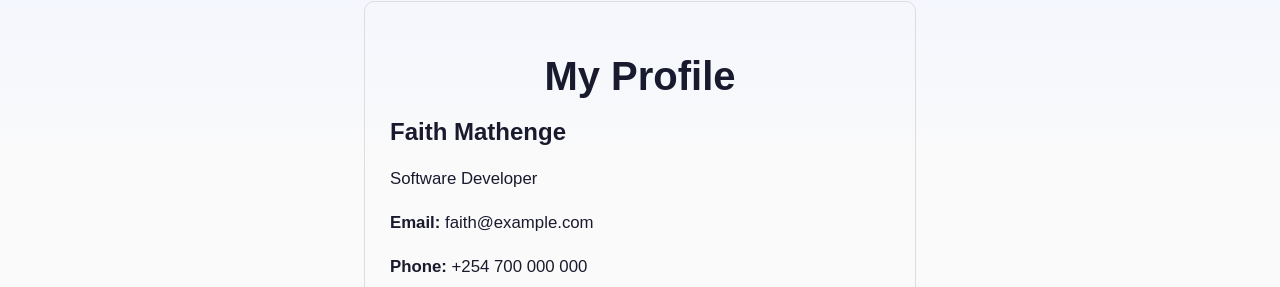
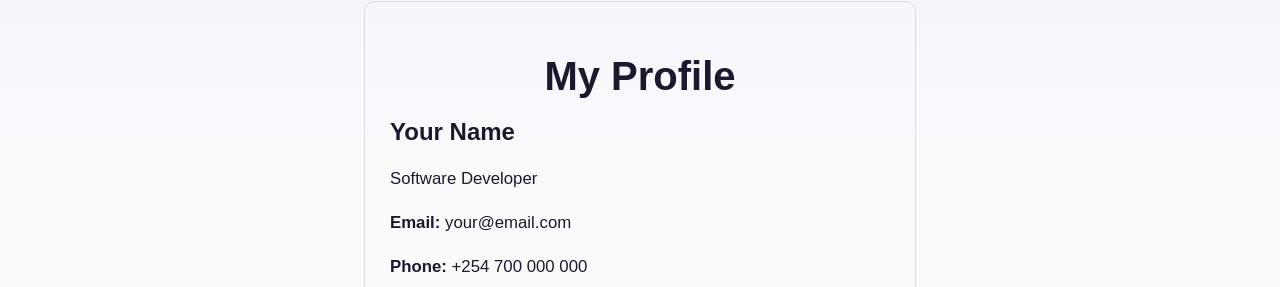
Before and after one commit to gladysmwake/Portfolio-Group3, a React (Vite) app: page /profile in a window 1280 px wide. Shown: the part 130-417 px from the top of the page. Built offline with nearby package versions, Linux system fonts and the light colour scheme.

Commit message:
POR-1 Profile

```diff
--- a/src/pages/Profile.jsx
+++ b/src/pages/Profile.jsx
@@ -1,29 +1,23 @@
 function Profile() {
   return (
-    <div
-      style={{
-        maxWidth: "500px",
-        margin: "40px auto",
-        padding: "25px",
-        border: "1px solid #ddd",
-        borderRadius: "10px",
-        fontFamily: "Arial",
-      }}
-    >
+    <div style={{
+      maxWidth: "500px",
+      margin: "40px auto",
+      padding: "25px",
+      border: "1px solid #ddd",
+      borderRadius: "10px",
+      fontFamily: "Arial"
+    }}>
       <h1 style={{ textAlign: "center" }}>My Profile</h1>
 
-      <h2>Faith Mathenge</h2>
-      <p>Software Developer</p>
+      <h2 contentEditable="true">Your Name</h2>
+      <p contentEditable="true">Software Developer</p>
 
-      <p>
-        <strong>Email:</strong> faith@example.com
-      </p>
-      <p>
-        <strong>Phone:</strong> +254 700 000 000
-      </p>
+      <p><strong>Email:</strong> <span contentEditable="true">your@email.com</span></p>
+      <p><strong>Phone:</strong> <span contentEditable="true">+254 700 000 000</span></p>
 
       <h3>Skills</h3>
-      <ul>
+      <ul contentEditable="true">
         <li>React</li>
         <li>JavaScript</li>
         <li>Python</li>
@@ -31,7 +25,7 @@ function Profile() {
       </ul>
 
       <h3>Projects</h3>
-      <ul>
+      <ul contentEditable="true">
         <li>React Web Application</li>
         <li>Python Trading Project</li>
       </ul>
```
